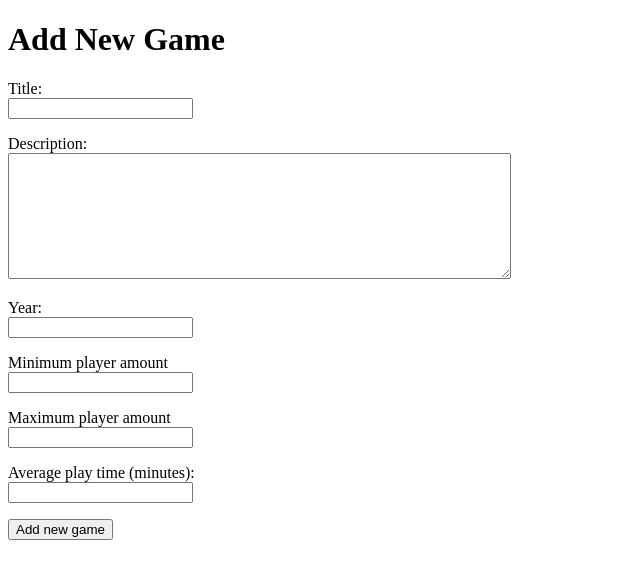
After one commit to SeedimV/boardgame-vault, a Flask app: page /new_game in a window 1280 px wide. The commit adds this page. Shown: the top 579 px of the page, without its empty margins (0-640 px from the left). Run offline with Flask 3, Linux system fonts and the light colour scheme.

Commit message:
feat: add new game form

```diff
--- a/app.py
+++ b/app.py
@@ -12,6 +12,26 @@ app.secret_key = config.secret_key
 @app.route("/")
 def index():
     return render_template("index.html")
+
+@app.route("/new_game")
+def new_game():
+    return render_template("new_game.html")
+
+@app.route("/create_game", methods=["POST"])
+def create_game():
+    title = request.form["title"]
+    description = request.form["description"]
+    year = request.form["year"]
+    min_player_count = request.form["min_player_count"]
+    max_player_count = request.form["max_player_count"]
+    playtime = request.form["playtime"]
+    user_id = session["user_id"]
+
+    sql = """INSERT INTO games (title, description, year, min_player_count, max_player_count, playtime, user_id)
+        VALUES (?, ?, ?, ?, ?, ?, ?)"""
+    db.execute(sql, [title, description, year, min_player_count, max_player_count, playtime, user_id])
+
+    return redirect("/")
 
 @app.route("/register")
 def register():
@@ -43,16 +63,19 @@ def login():
     username = request.form["username"]
     password = request.form["password"]
 
-    sql = "SELECT password_hash FROM users WHERE username = ?"
-    query = db.query(sql, [username])
+    sql = "SELECT id, password_hash FROM users WHERE username = ?"
+    query = db.query(sql, [username])[0]
+    user_id = query["id"]
 
-    if not query or not check_password_hash(query[0][0], password):
+    if not query or not check_password_hash(query[1], password):
         return "ERROR: wrong username or password"
 
+    session["user_id"] = user_id
     session["username"] = username
     return redirect("/")
 
 @app.route("/logout")
 def logout():
     session.pop("username", None)
+    session.pop("user_id", None)
     return redirect("/")
--- /dev/null
+++ b/templates/new_game.html
@@ -0,0 +1,40 @@
+<!DOCTYPE html>
+<html>
+
+<head>
+  <title>New Game | Board Game Vault</title>
+</head>
+
+<body>
+  <h1>Add New Game</h1>
+
+  <form action="/create_game" method="post">
+    <p>
+      Title: <br />
+      <input type="text" name="title" />
+    </p>
+    <p>
+      Description: <br />
+      <textarea name="description" rows="8" cols="60"></textarea>
+    </p>
+    <p>
+      Year: <br />
+      <input type="number" name="year" />
+    </p>
+    <p>
+      Minimum player amount <br />
+      <input type="number" name="min_player_count" />
+    </p>
+    <p>
+      Maximum player amount <br />
+      <input type="number" name="max_player_count" />
+    </p>
+    <p>
+      Average play time (minutes): <br />
+      <input type="number" name="playtime" />
+    </p>
+    <input type="submit" value="Add new game" />
+  </form>
+</body>
+
+</html>
```
Also changed, not shown: schema.sql (+11 -0 lines), templates/index.html (+12 -4 lines).
